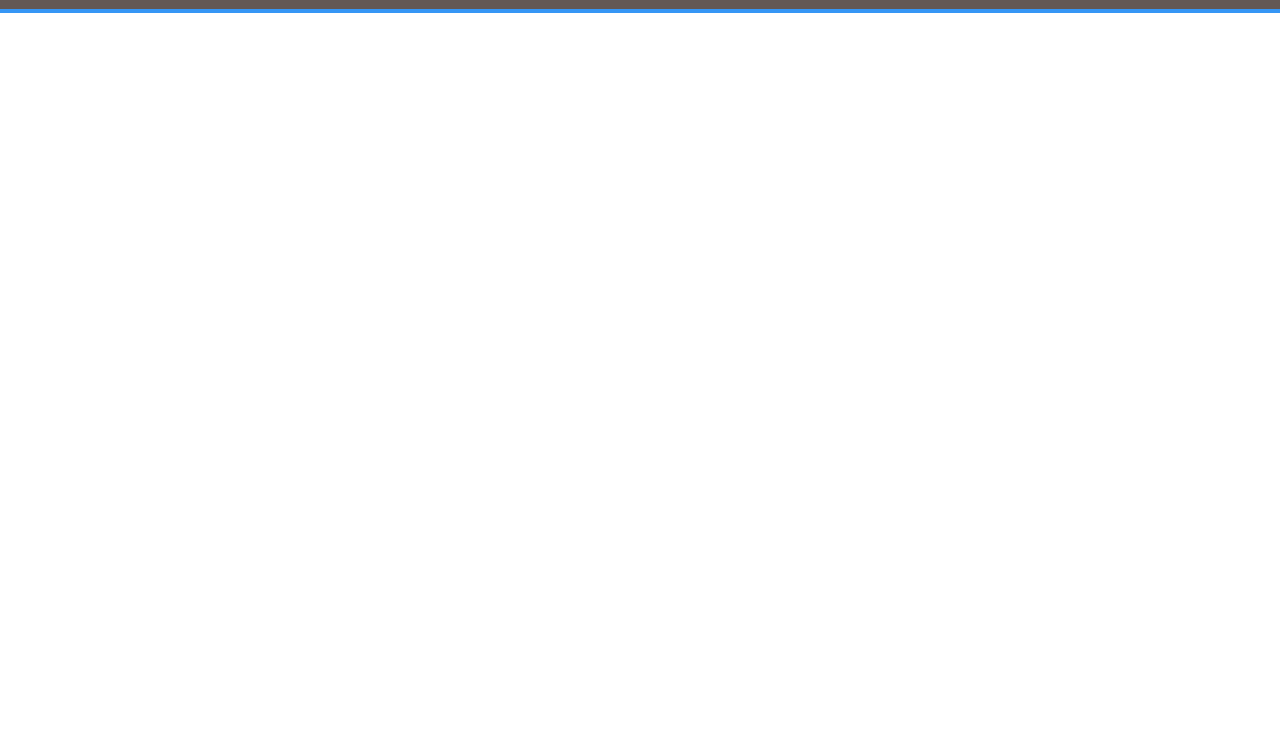
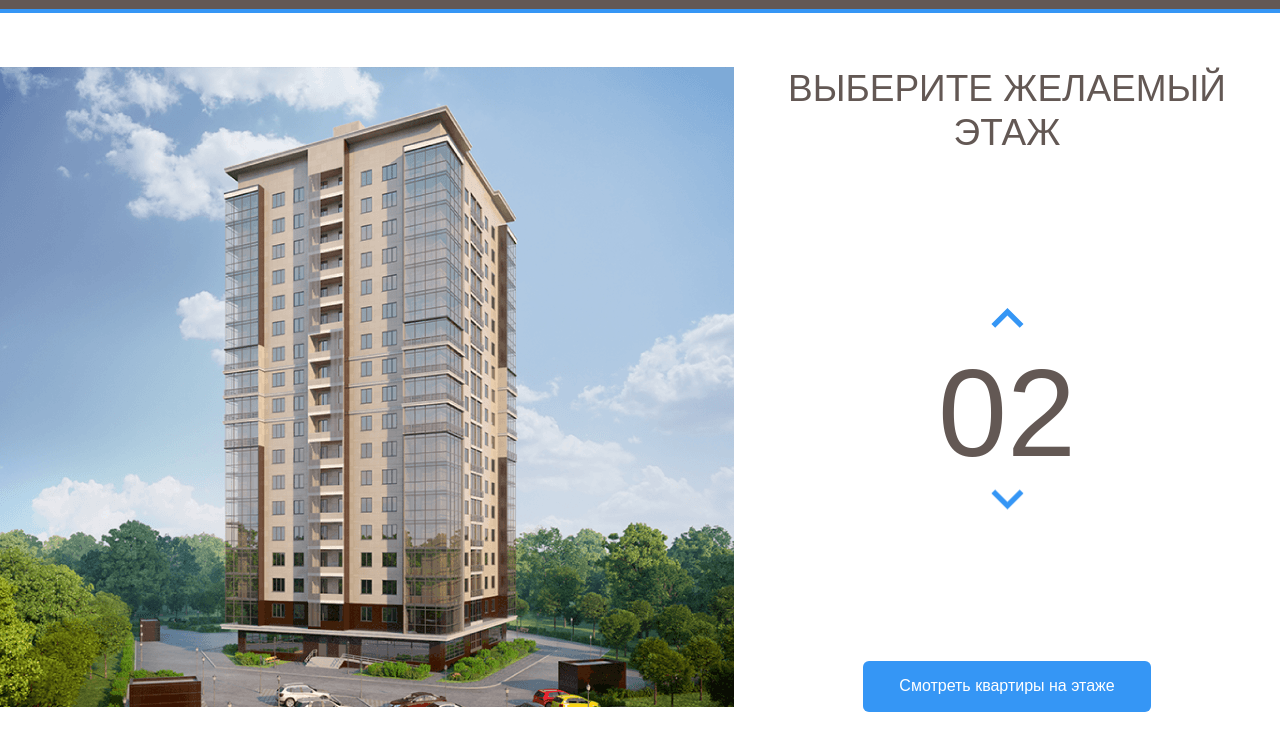
Before and after one commit to mishin90/project_GloAcademy, a plain HTML site: page index.html in a window 1280 px wide. Shown: the part 55-800 px from the top of the page. Drawn offline with Linux system fonts and the light colour scheme.

Commit message:
контент первой страницы, применение svg-графики

```diff
--- a/css/style.css
+++ b/css/style.css
@@ -1,3 +1,12 @@
+@font-face {
+   font-family: "Bebas Neue";
+   src: local("Bebas Neue Regular Regular"), local("BebasNeueRegular"),
+      url("../fonts/BebasNeueCyrillic.woff2") format("woff2"), url("../fonts/BebasNeueCyrillic.woff") format("woff");
+   font-weight: normal;
+   font-style: normal;
+   font-display: swap;
+}
+
 * {
    margin: 0;
    padding: 0;
@@ -6,14 +15,14 @@
 }
 
 body {
-   font-family: 'Roboto', sans-serif;
+   font-family: "Roboto", sans-serif;
 }
 
 .header {
    background-color: #635854;
    padding-top: 12px;
    padding-bottom: 12px;
-   border-bottom: 4px solid #3596F5;
+   border-bottom: 4px solid #3596f5;
 }
 
 .navbar {
@@ -34,7 +43,6 @@ body {
 .navbar_item {
    margin-right: 80px;
    margin-right: 80px;
-
 }
 
 .navbar_link {
@@ -61,3 +69,71 @@ body {
    line-height: 20px;
    color: #fff;
 }
+
+.main {
+   max-width: 1280px;
+   margin: auto;
+   margin-top: 54px;
+   display: flex;
+}
+
+.home_img path {
+   opacity: 0;
+   cursor: pointer;
+}
+
+.home_img path:hover {
+   opacity: 1;
+}
+
+.main_info {
+   flex-grow: 1;
+   text-align: center;
+   display: flex;
+   flex-direction: column;
+   align-items: center;
+   justify-content: space-between;
+}
+
+.main_title {
+   margin: 0;
+   font-family: "Bebas Neue Cyrillic", sans-serif;
+   font-weight: 300;
+   font-size: 37px;
+   line-height: 44px;
+   color: #635854;
+   text-transform: uppercase;
+}
+
+.counter_group {
+   display: flex;
+   flex-direction: column;
+   align-items: center;
+}
+
+.counter_button {
+   background-color: #fff;
+   border: none;
+   cursor: pointer;
+}
+
+.counter {
+   color: #635854;
+   font-size: 124px;
+   font-family: "Bebas Neue Cyrillic", sans-serif;
+   margin-top: 10px;
+}
+
+.counter_down {
+   transform: rotateX(180deg);
+}
+
+.button_primary {
+   background: #3596f5;
+   color: #fff;
+   font-family: "Bebas Neue Cyrillic", sans-serif;
+   border-radius: 6px;
+   border: #3596f5;
+   padding: 16px 36px;
+   cursor: pointer;
+}
--- a/index.html
+++ b/index.html
@@ -30,12 +30,57 @@
          <div class="navbar_contacts">
             <span class="navbar_text">Закажите звонок:</span>
             <a class="navbar_phone" href="tel:+78431234567">8 (843) 123-45-67</a>
-
          </div>
       </div>
       <!-- /.navbar -->
+   </header>
+   <main class="main">
+      <div class="main_img">
+         <svg class="home_img" width="734" height="640" viewBox="0 0 734 640" fill="none"
+            xmlns="http://www.w3.org/2000/svg" xmlns:xlink="http://www.w3.org/1999/xlink">
+            <rect width="734" height="640" fill="url(#pattern0)" />
+            <defs>
+               <pattern id="pattern0" patternContentUnits="objectBoundingBox" width="1" height="1">
+                  <use xlink:href="#image0" transform="translate(-0.00408719) scale(0.0013624 0.0015625)" />
+               </pattern>
+               <image id="image0" width="740" height="640" xlink:href="img/home.png" />
+            </defs>
+            <path d="M222 527L442.8 535L512 521.3V543L443.5 562.7L222 551.7V527Z" fill="#3595F6" fill-opacity="0.75" />
+            <path d="M223 526V501L443.3 504.3L513 501V521L443.7 534L223 526Z" fill="#3595F6" fill-opacity="0.75" />
+            <path d="M223 500V475H444H513V498L445 505L223 500Z" fill="#3595F6" fill-opacity="0.75" />
+            <path d="M223 476V451L444.3 447.3L512 454V476H444" fill="#3595F6" fill-opacity="0.75" />
+            <path d="M223 450V424L444.5 420.7L513 431.7V453L444 446.3L223 450Z" fill="#3595F6" fill-opacity="0.75" />
+            <path d="M222 423V399.3L443 387L514 410V431.3L443 419L222 423Z" fill="#3595F6" fill-opacity="0.75" />
+            <path d="M222 401V376L444.2 359.7L514 388.3V409L443.7 387.3L222 401Z" fill="#3595F6" fill-opacity="0.75" />
+            <path d="M222 376V351L444.5 330.7L514 367.3V388L442 359.3L222 376Z" fill="#3595F6" fill-opacity="0.75" />
+            <path d="M222 350V326L445 301.3L514 345.3V367L444.7 329L222 350Z" fill="#3595F6" fill-opacity="0.75" />
+            <path d="M222 325V301L444.5 272.3L514 323.3V344L443.7 301.7L222 325Z" fill="#3595F6" fill-opacity="0.75" />
+            <path d="M221 301V277L443.3 244L514 303.3V323L444 272.3L221 301Z" fill="#3595F6" fill-opacity="0.75" />
+            <path d="M222 276V252L443.2 217L513 281V302L444.3 243.7L222 276Z" fill="#3595F6" fill-opacity="0.75" />
+            <path d="M222 252V227L444.3 189L513 259.3V280L444 216L222 252Z" fill="#3595F6" fill-opacity="0.75" />
+            <path d="M222 226V201L442.8 157.3L513 236.3V259L444 185.7L222 226Z" fill="#3595F6" fill-opacity="0.75" />
+            <path d="M223 202V177L443 129L513 214V237L442.3 157.7L223 202Z" fill="#3595F6" fill-opacity="0.75" />
+            <path d="M222 177V152L441.8 100L513 192.3V215L443.3 128.7L222 177Z" fill="#3595F6" fill-opacity="0.75" />
+            <path d="M222 152V126L444 69.3L513 171V192L443.7 100.3L222 152Z" fill="#3595F6" fill-opacity="0.75" />
 
-   </header>
+         </svg>
+
+      </div>
+      <!-- /.main_img -->
+      <div class="main_info">
+         <h2 class="main_title">Выберите желаемый этаж</h2>
+         <div class="counter_group">
+            <button class="counter_button counter_up"><img class="counter_arrow_up" src="img/arrow.svg"
+                  alt="arrow-up"></button>
+            <span class="counter">02</span>
+            <button class="counter_button counter_down"><img class="counter_arrow_down" src="img/arrow.svg"
+                  alt="arrow-down"></button>
+         </div>
+         <!-- /.counter_group -->
+         <button class="button button_primary">Смотреть квартиры на этаже</button>
+      </div>
+      <!-- /.main_info -->
+   </main>
 </body>
 
 </html>
```
Also changed, not shown: fonts/BebasNeueRegular.woff (added), fonts/BebasNeueRegular.woff2 (added), img/Group 3.svg (added), img/arrow.svg (added), img/home.png (added).
